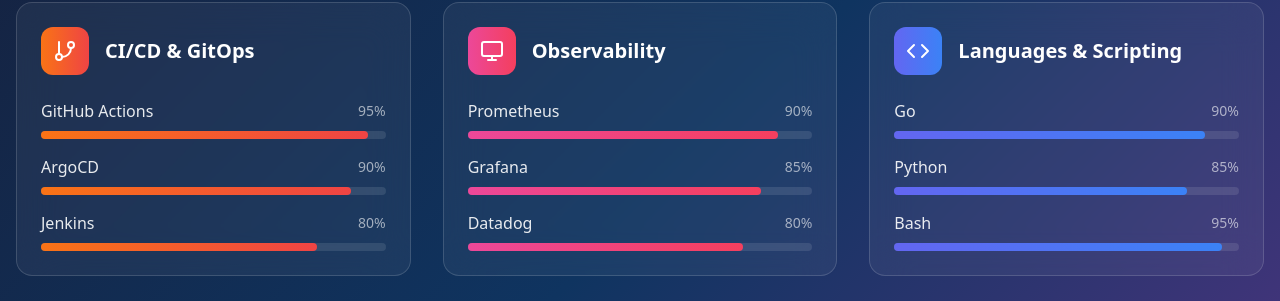
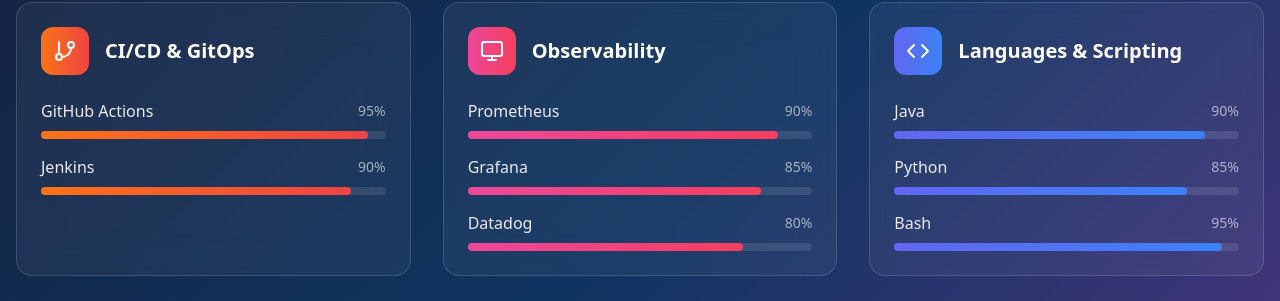
Before and after one commit to Rene-Mayhrem/mayhrem-portfolio, a React (Vite) app: page / in a window 1280 px wide. Shown: the part 2234-2535 px from the top of the page. Built offline with nearby package versions, Linux system fonts and the light colour scheme.

Commit message:
Adding Skills component

```diff
--- a/src/components/Skills.jsx
+++ b/src/components/Skills.jsx
@@ -50,8 +50,7 @@
       color: 'from-orange-500 to-red-500',
       skills: [
         { name: 'GitHub Actions', level: 95 },
-        { name: 'ArgoCD', level: 90 },
-        { name: 'Jenkins', level: 80 }
+        { name: 'Jenkins', level: 90 },
       ]
     },
     {
@@ -69,7 +68,7 @@
       icon: Code,
       color: 'from-indigo-500 to-blue-500',
       skills: [
-        { name: 'Go', level: 90 },
+        { name: 'Java', level: 90 },
         { name: 'Python', level: 85 },
         { name: 'Bash', level: 95 }
       ]
```
